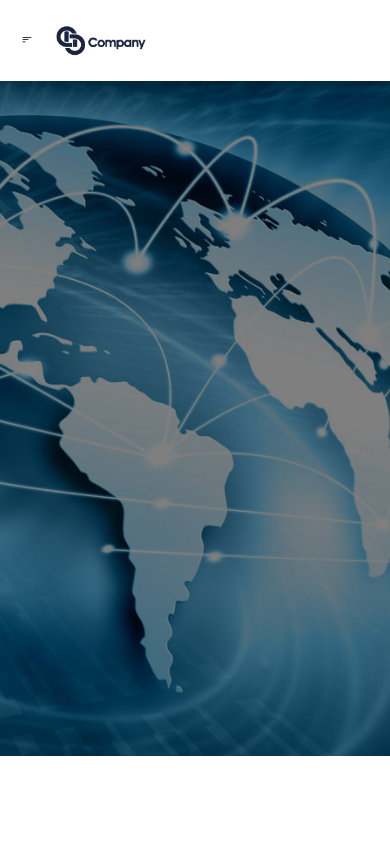
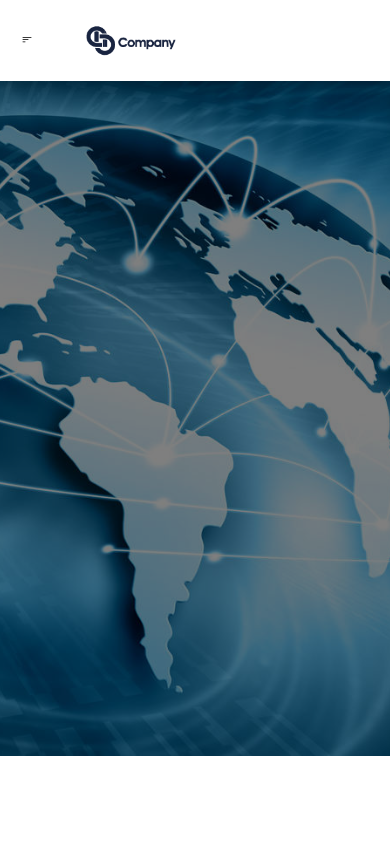
Before and after one commit to TASLIM-ENIOLLA/ollymann-group, a Next.js app: page / in a window 390 px wide. Shown: the top 844 px of the page. Built offline with nearby package versions, Linux system fonts and the light colour scheme; some icons are missing.

Commit message:
Update index.jsx

```diff
--- a/pages/index.jsx
+++ b/pages/index.jsx
@@ -13,11 +13,11 @@ export default () => {
                 <div className = 'container'>
                     <div className = 'row j-c-space-between a-i-c py-4'>
                         <div className = 'col-lg-auto'>
-                            <div className = 'flex-h a-i-c'>
-                                <div className = 'mr-3 col-md-d-none'>
-                                    <button className = 'bg-clear border-0 p-2 bi bi-filter-left fa-3x'></button>
+                            <div className = 'row a-i-c'>
+                                <div className = 'mr-3 col-md-d-none col-auto'>
+                                    <button className = 'bg-clear outline-0 border-0 p-2 bi bi-filter-left fa-3x'></button>
                                 </div>
-                                <a href = '/'>
+                                <a href = '/' className = 'col-auto'>
                                     <img src = '/img/ollymann-group.png' width = '100' />
                                 </a>
                             </div>
```
